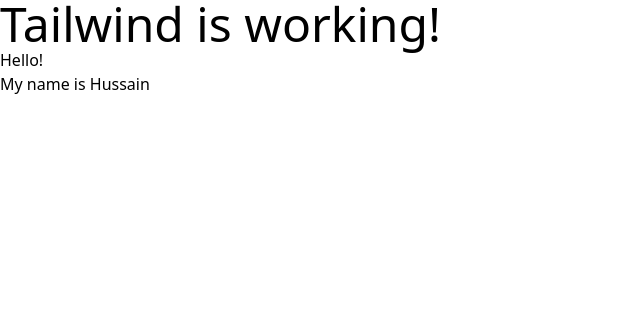
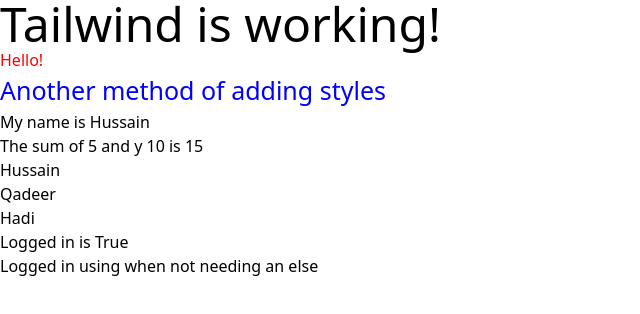
Before and after one commit to ranahusain/react_jsx, a React (Vite) app: page / in a window 1280 px wide. Shown: the top 314 px of the page, without its empty margins (0-640 px from the left). Built offline with nearby package versions, Linux system fonts and the light colour scheme; the HTML template or start-up script is replaced by a standard one.

Commit message:
JSX Basis Commit

```diff
--- a/src/App.jsx
+++ b/src/App.jsx
@@ -1,10 +1,42 @@
+import { list } from "postcss";
+
 const name = "Hussain";
+const x = 5;
+const y = 10;
+const names = ["Hussain", "Qadeer", "Hadi"];
+const loggedIn = true;
+const login = true;
+const styles = {
+  color: "blue",
+  fontSize: "25px",
+};
+
 function App() {
   return (
     <>
       <div className="text-5xl">Tailwind is working!</div>
-      <p>Hello!</p>
+      <p style={{ color: "red" }}>Hello!</p>
+      <p style={styles}>Another method of adding styles</p>
       <p>My name is {name}</p>
+      <p>
+        The sum of {x} and y {y} is {x + y}
+      </p>
+
+      {/* this will show a error in inspect becuase it requires a key value */}
+      {/* <ul>
+        {names.map((name) => (
+          <li>{name}</li>
+        ))}
+      </ul> */}
+
+      {/* here is the correct way to do so without error  */}
+      <ul>
+        {names.map((name, index) => (
+          <li key={index}>{name}</li>
+        ))}
+      </ul>
+      {loggedIn ? <h1>Logged in is True</h1> : <h1>Logged in is False</h1>}
+      {login && <h1>Logged in using when not needing an else</h1>}
     </>
   );
 }
```
